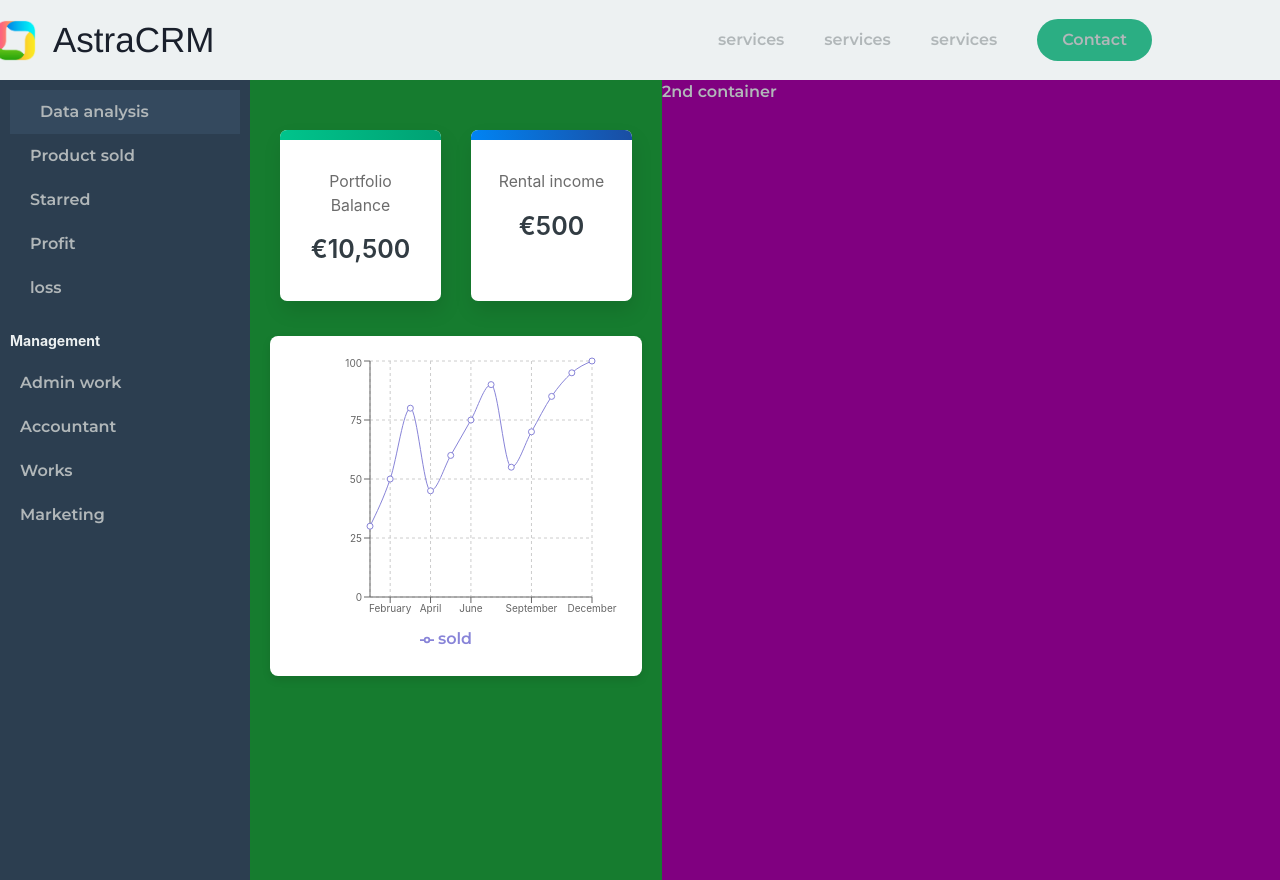
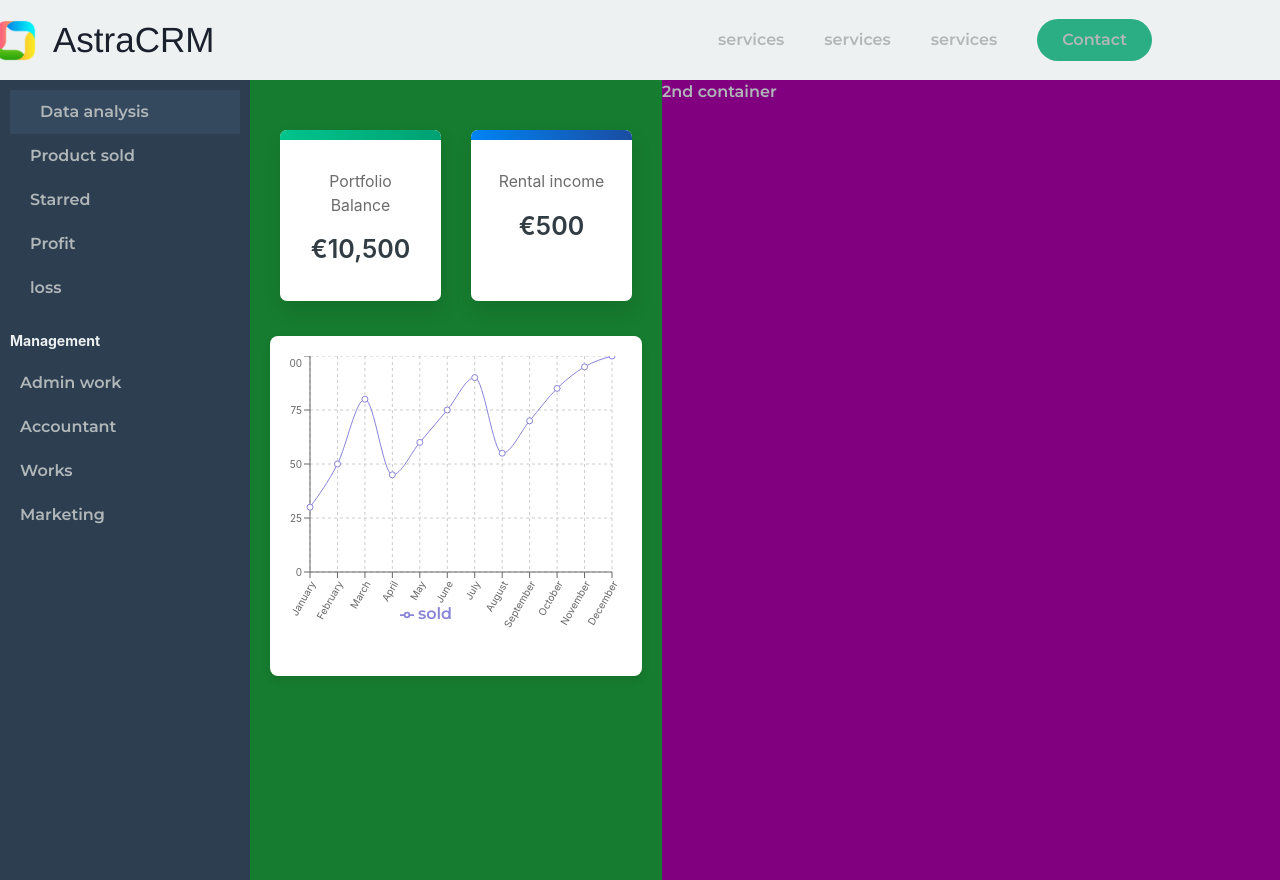
Before and after one commit to muthumanikandan390/CRM, a React (Vite) app in the folder FRONTEND/crmfrontend/: page /homepage in a window 1280 px wide. Built offline with nearby package versions, Linux system fonts and the light colour scheme.

Commit message:
angle-adjustment

```diff
--- a/FRONTEND/crmfrontend/src/components/LineChart.jsx
+++ b/FRONTEND/crmfrontend/src/components/LineChart.jsx
@@ -1,19 +1,4 @@
 
-
-const soldPerMonth = {
-  January: 30,
-  February: 50,
-  March: 80,
-  April: 45,
-  May: 60,
-  June: 75,
-  July: 90,
-  August: 55,
-  September: 70,
-  October: 85,
-  November: 95,
-  December: 100
-};
 
 
 
@@ -42,14 +27,14 @@ export default class CustomLineChart extends PureComponent {
         <LineChart
           data={data}
           margin={{
-            top: 5,
-            right: 30,
-            left: 20,
-            bottom: 5,
+            top: 0,
+            right: 10,
+            left: -40,
+            bottom: 30,
           }}
         >
           <CartesianGrid strokeDasharray="3 3" />
-          <XAxis dataKey="name" />
+          <XAxis dataKey="name" angle={-60} textAnchor="end" interval={0}/>
           <YAxis />
           <Tooltip />
           <Legend />
```
